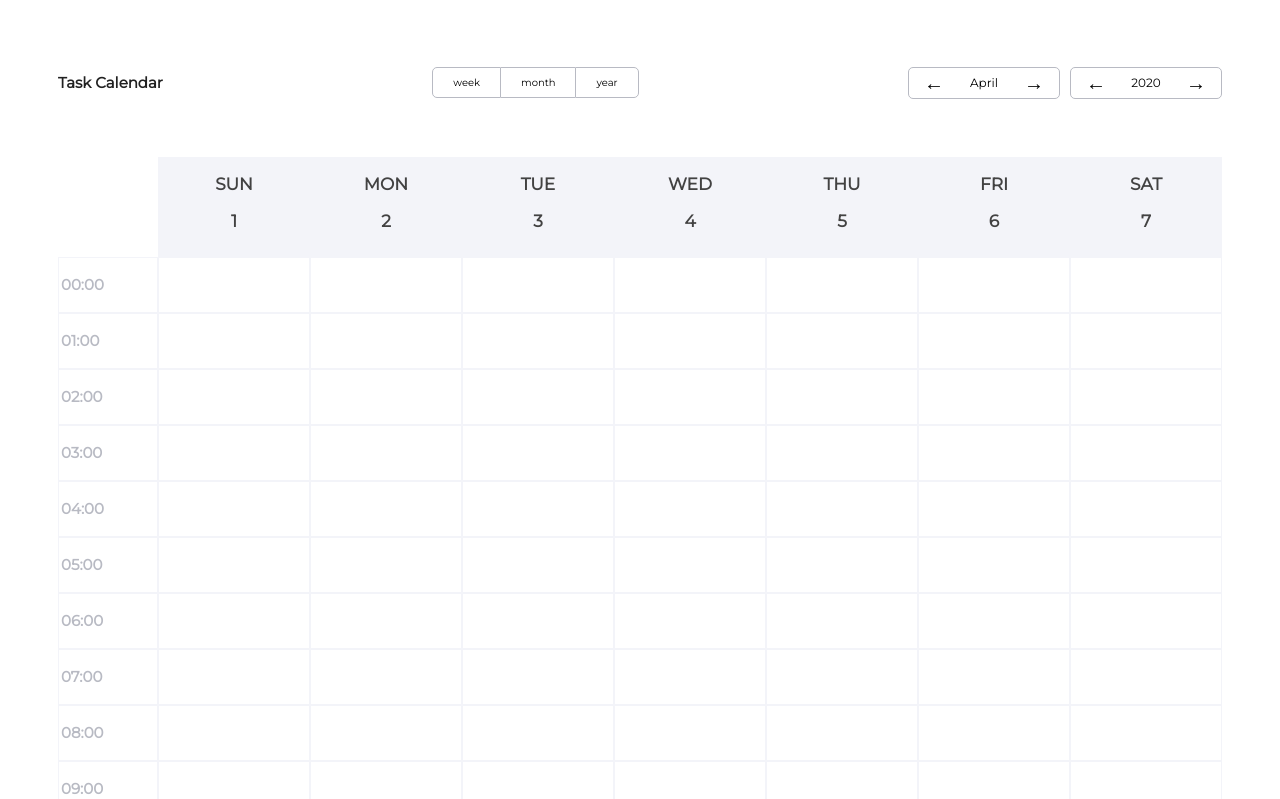
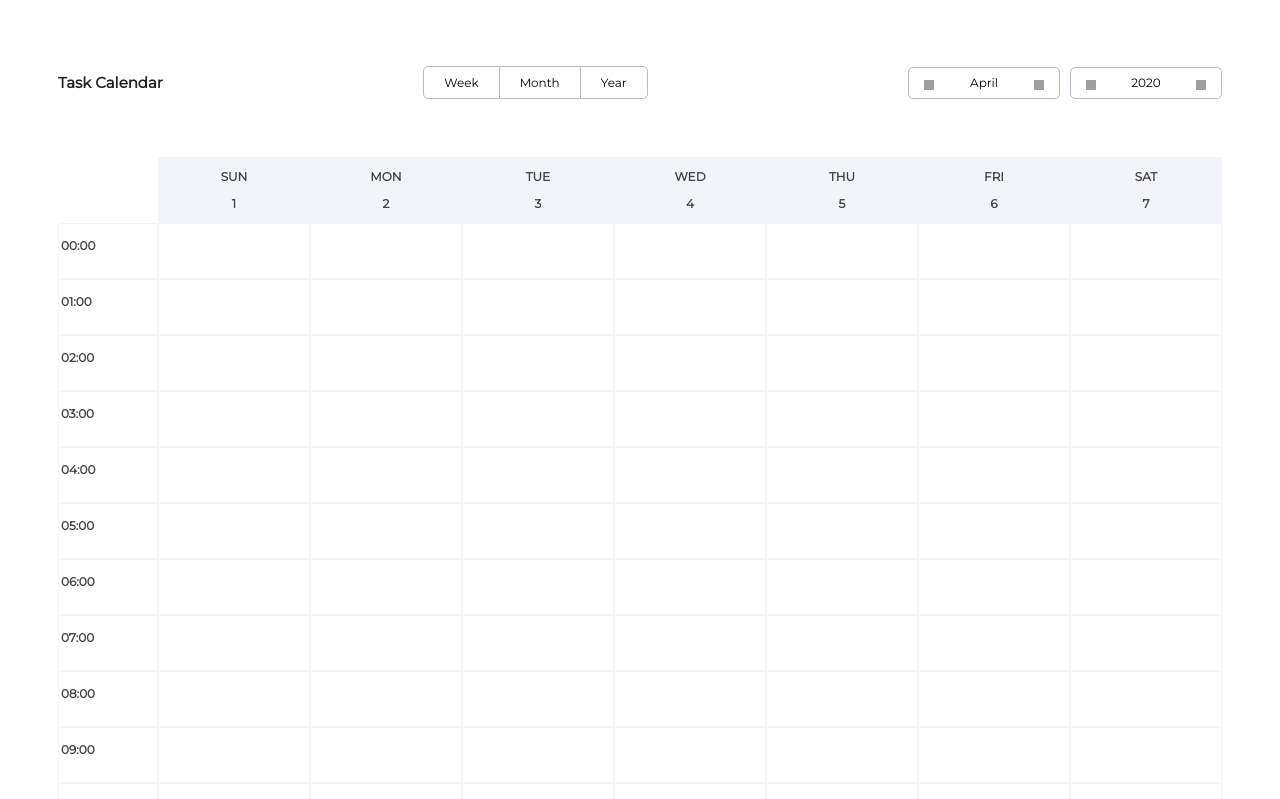
Before and after one commit to vanderkilu/gnome-calendar-web, a React (Create React App) app: page / in a window 1280 px wide. Shown: the top 799 px of the page. Built offline with nearby package versions, Linux system fonts and the light colour scheme; grey boxes are pictures that could not be loaded.

Commit message:
update ui

```diff
--- a/src/components/CalendarHeader.tsx
+++ b/src/components/CalendarHeader.tsx
@@ -30,17 +30,17 @@ const StyledWeekContainer = styled.div`
   grid-template-columns: repeat(7, 1fr);
 `;
 const Day = styled.div`
-  font-size: 1.5rem;
+  font-size: 1.2rem;
   color: #b8bac3;
 `;
 const StyledHeaderElement = styled.div`
   border: 1px solid #f3f4f9;
   border-top: none;
   border-bottom: none;
-  height: 10rem;
+  min-height: 5rem;
 `;
 const StyledHeaderText = styled.h3`
-  font-size: 1.7rem;
+  font-size: 1.2rem;
   text-transform: uppercase;
   color: #424242;
 `;
--- a/src/components/Picker.tsx
+++ b/src/components/Picker.tsx
@@ -1,6 +1,8 @@
 import React, { useState } from "react";
 import moment from "moment";
 import styled from "styled-components";
+import nextIcon from "../assets/next.svg"
+import backIcon from "../assets/back.svg"
 
 const StyledPicker = styled.div`
   position: relative;
@@ -65,6 +67,11 @@ const StyledDropdownItem = styled.button`
   color: #b8bac3;
   cursor: pointer;
 `;
+
+const StyledPickerIcon = styled.img`
+  width: 1rem;
+  height: 1rem;
+`
 
 export const StyledPickerGroup = styled.div`
   display: flex;
@@ -168,7 +175,7 @@ const Picker: React.FC<PickerProps> = ({ setDate, date, type }) => {
           }
           role="button"
         >
-          &larr;
+          <StyledPickerIcon src={backIcon} alt="back arrow icon"/>
         </ControlLeft>
         {value}
         <ControlRight
@@ -177,7 +184,7 @@ const Picker: React.FC<PickerProps> = ({ setDate, date, type }) => {
           }
           role="button"
         >
-          &rarr;
+          <StyledPickerIcon src={nextIcon} alt="next arrow icon" />
         </ControlRight>
         {isVisible && (
           <StyledDropdown>
--- a/src/components/Switch.tsx
+++ b/src/components/Switch.tsx
@@ -6,8 +6,9 @@ const StyledSwitch = styled.button`
   border: 1px solid #b8bac3;
   border-radius: 5px;
   background-color: transparent;
+  font: inherit;
   font-size: 1.2rem;
-  font: inherit;
+  text-transform: capitalize;
   &:nth-child(1) {
     border-top-right-radius: 0;
     border-bottom-right-radius: 0;
--- a/src/components/WeekView.tsx
+++ b/src/components/WeekView.tsx
@@ -7,21 +7,10 @@ const StyledWeekLayout = styled.div`
   display: grid;
   grid-template-columns: 10rem 1fr;
 `;
-const StyledHeaderElement = styled.div`
-  border: 1px solid #f3f4f9;
-  border-top: none;
-  border-bottom: none;
-  height: 10rem;
-`;
 const StyledText = styled.h3<{ align?: string }>`
-  font-size: 1.5rem;
-  color: #b8bac3;
+  font-size: 1.2rem;
+  color: #424242;
   text-align: ${props => props.align || "left"};
-`;
-const StyledHeaderText = styled.h3`
-  font-size: 1.7rem;
-  text-transform: uppercase;
-  color: #424242;
 `;
 const StyledWeekContainer = styled.div`
   display: grid;
@@ -63,7 +52,6 @@ const StyledSidebarContainer = styled.div`
 type DragEventType = React.DragEvent<HTMLDivElement>;
 
 interface HeaderProps {
-  weekDays: string[];
   events: ICell[];
   onCellEventClick: (id: string) => void;
   onClick: (date: string, weekRow: number, position?: IPosition) => void;
@@ -139,7 +127,6 @@ const WeekCell: React.FC<WeekCellProps> = ({
 };
 
 const WeekView: React.FC<HeaderProps> = ({
-  weekDays,
   events,
   onCellEventClick,
   onClick,
--- a/src/views/Home.tsx
+++ b/src/views/Home.tsx
@@ -268,7 +268,6 @@ const HomePage: React.FC<{}> = () => {
           />
         ) : (
           <WeekView
-            weekDays={["m", "t", "w", "t", "f", "s", "s"]}
             events={formattedWeeks[0]}
             onCellEventClick={handleCellEventClick}
             onDragOver={handleOnDragOver}
```
